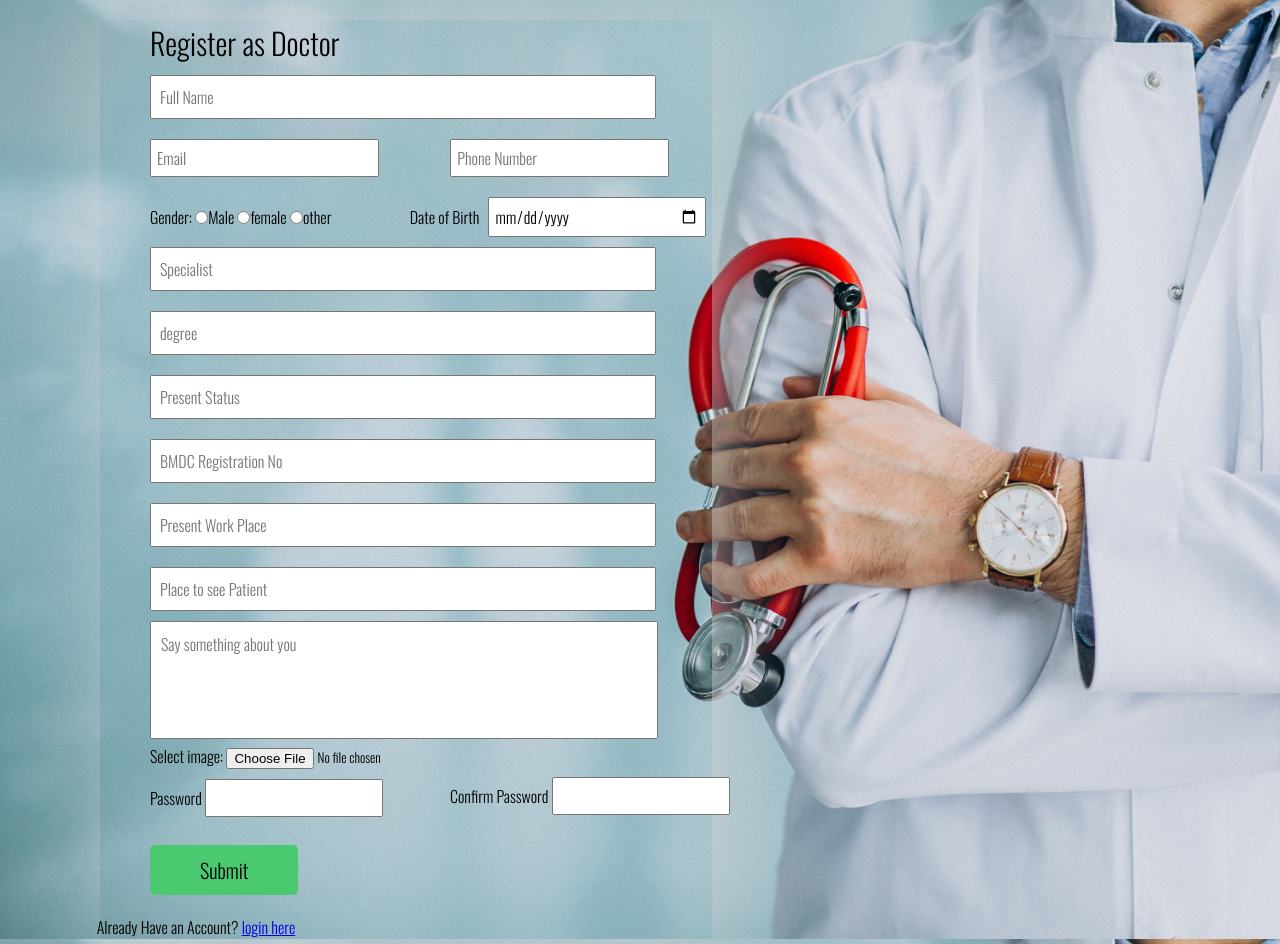
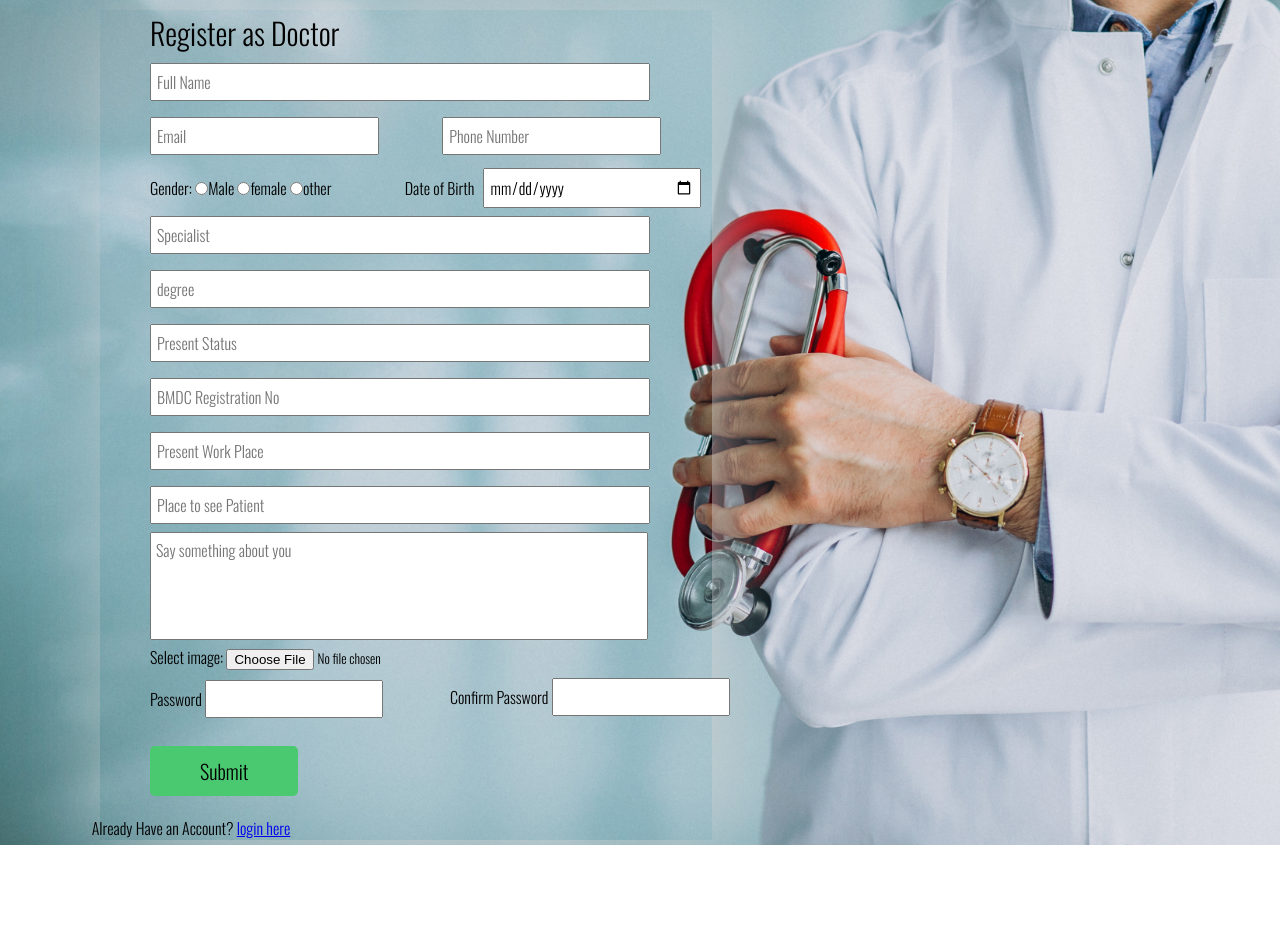
Before and after one commit to Bhowmik-puja/health_care, a PHP site: page /doctorReg.php in a window 1280 px wide. After the commit the page ends 845 px from the top, so only its background shows below. Run offline with PHP 8.4, Linux system fonts and the light colour scheme.

Commit message:
version 2.1

```diff
--- a/css/doctorReg.css
+++ b/css/doctorReg.css
@@ -17,19 +17,19 @@ body{
     width: 40%;
     margin-left: 100px;
     padding: 0 50px;
-    margin-top: 20px;
+    margin-top: 10px;
     box-shadow: 13px 8px 83px -9px rgba(212, 211, 211, 0.77);
 }
 input[type=text]{
     width: 95%;
-    margin: 10px 0;
-    padding: 8px;
+    margin: 8px 0;
+    padding: 5px;
     font-size: 16px;
     /* border: 1px solid red; */
 }
 .email{
     width: 100%;
-    margin-bottom: 10px;
+    margin-bottom: 5px;
     /* border: 1px solid red; */
 }
 input[type=email]{
@@ -41,7 +41,7 @@ input[type=email]{
 }
 .email input[type=text]{
     position: relative;
-    left: 68px;
+    left: 60px;
     padding: 5px;
     width: 40%;
     font-size: 16px;
@@ -49,14 +49,14 @@ input[type=email]{
 
 .gender input[type=date],span{
     position: relative;
-    left: 70px;
+    left: 65px;
     padding: 5px;
     width: 40%;
     font-size: 16px;
 }
 textarea {
     width: 95%;
-    padding: 10px;
+    padding: 5px;
     font-size: 16px;
     resize: none;
 }
```
Also changed, not shown: donorReg.php (+31 -19 lines), images/user.png (added).
